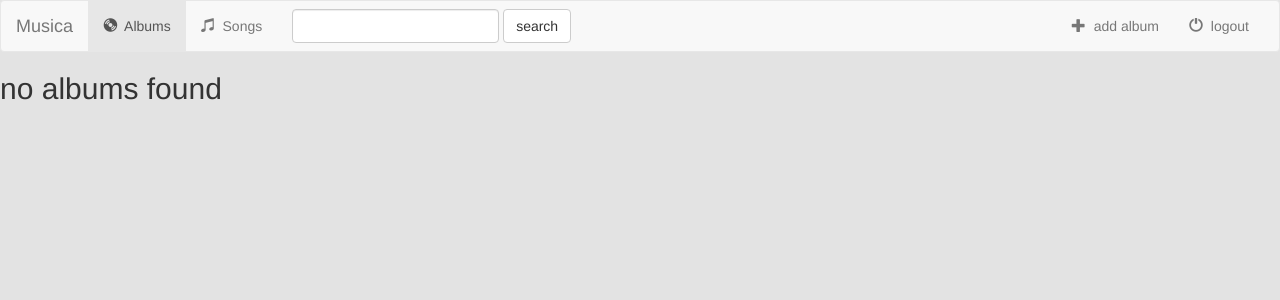
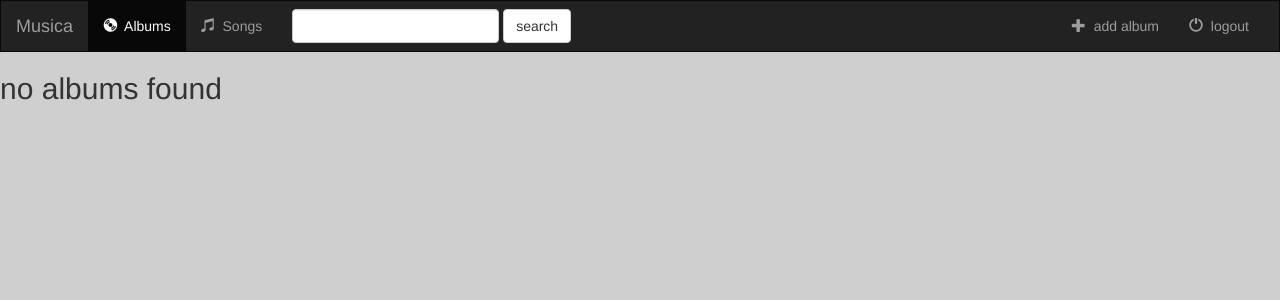
Before and after one commit to Yacin92/Music-Sharing-App, a Django app: template MusicApp/music/templates/music/index.html in a window 1280 px wide. Shown: the top 300 px of the page. Run offline with Django 3.2, Linux system fonts and the light colour scheme; the template is opened without the code that fills it, so the values that code supplies are empty; some libraries are stand-ins or nearby versions.

Commit message:
changing the style look

```diff
--- a/MusicApp/music/static/music/style.css
+++ b/MusicApp/music/static/music/style.css
@@ -1,3 +1,7 @@
 body{
-    background : white url('images/background.jpg');
+    /*background : white url('images/background.jpg');*/
+    background : rgb(207, 207, 207);
 }
+.navbar{
+    border-radius : 0px;
+}
--- a/MusicApp/music/templates/music/index.html
+++ b/MusicApp/music/templates/music/index.html
@@ -30,7 +30,7 @@
 <script type="text/javascript" src="https://maxcdn.bootstrapcdn.com/bootstrap/3.3.7/js/bootstrap.min.js"></script>
 <script src="https://ajax.googleapis.com/ajax/libs/jquery/3.1.1/jquery.min.js"></script> -->
 
-<nav class="navbar navbar-default">
+<nav class="navbar navbar-inverse">
         <div class="container-fluid">
             <!-- logo and collapse button -->
             <div class="navbar-header">
```
